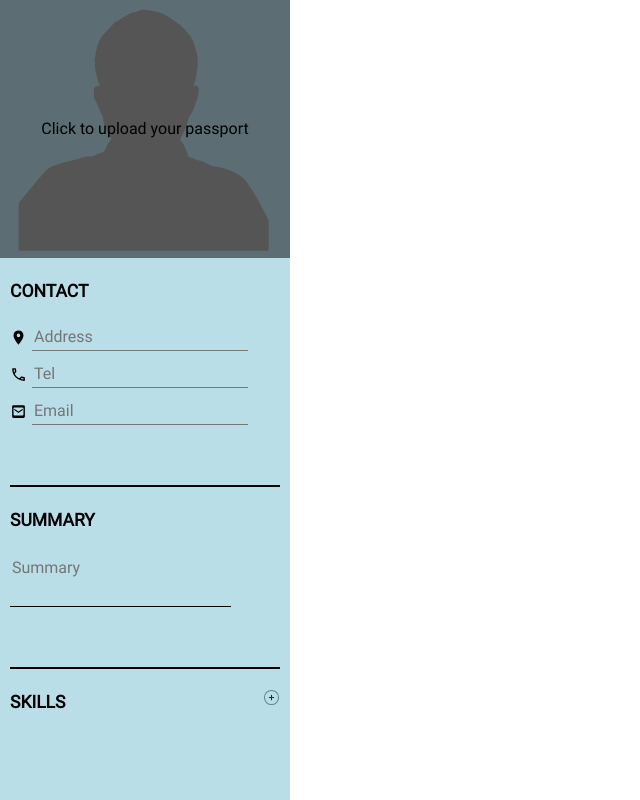
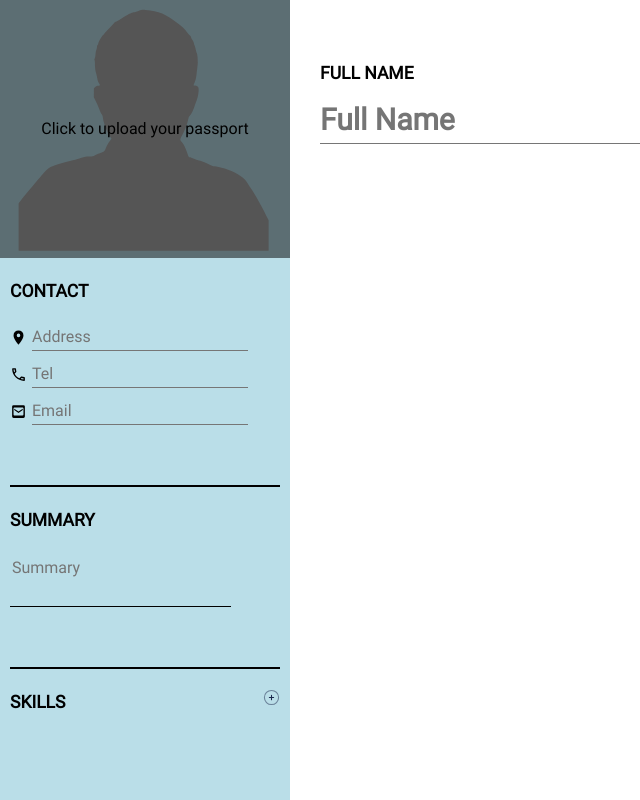
Before and after one commit to PRINCE-OBOT/cv_application, a React (Vite) app: page / in a window 1280 px wide. Shown: the whole page, without its empty margins (0-640 px from the left). Built offline with nearby package versions, Linux system fonts and the light colour scheme.

Commit message:
Add name component

```diff
--- a/src/App.jsx
+++ b/src/App.jsx
@@ -4,6 +4,7 @@ import { Passport } from "./components/passport";
 import { Contact } from "./components/contact";
 import { Summary } from "./components/summary";
 import { Skill } from "./components/skill";
+import { Name } from "./components/name";
 
 function App() {
   return (
@@ -17,7 +18,7 @@ function App() {
         </div>
       </aside>
       <section className="right_side">
-        <header></header>
+        <Name />
         <main></main>
       </section>
     </div>
--- /dev/null
+++ b/src/components/name.jsx
@@ -0,0 +1,86 @@
+import "../styles/name.css";
+import { useState } from "react";
+import { closestItem, getItem, setId } from "../utils";
+
+const nameList = [
+  {
+    value: "",
+    isEdit: true,
+    placeholder: "Full Name"
+  }
+].map(setId);
+
+export function Name() {
+  const [nameItems, setNameItems] = useState(nameList);
+
+  function updateValue(e) {
+    const { item, newItems } = getItem(e, nameItems);
+    item.value = e.target.value;
+    setNameItems(newItems);
+  }
+
+  function toggleEdit(e) {
+    const closest = closestItem(e.target);
+    const inp = closest.querySelector("input");
+
+    const { item, newItems } = getItem(e, nameItems);
+    const isEdit = item.isEdit;
+
+    if (isEdit) {
+      if (inp.value.trim() === "") return;
+    }
+
+    item.isEdit = isEdit ? false : true;
+    setNameItems(newItems);
+  }
+
+  return (
+    <section className="name">
+      <h3>FULL NAME</h3>
+      <div className="name_item_wrapper">
+        {nameItems.map(({ id, isEdit, placeholder, value }) => {
+          return (
+            <li key={id} id={id} className="name_item item" data-item="name">
+              {isEdit ? (
+                <input
+                  className="full_name"
+                  value={value}
+                  placeholder={placeholder}
+                  onChange={updateValue}
+                />
+              ) : (
+                <p className="full_name">{value}</p>
+              )}
+              <div className="modifyFieldWrapper">
+                <svg
+                  width="800px"
+                  height="800px"
+                  viewBox="0 0 24 24"
+                  fill="none"
+                  xmlns="http://www.w3.org/2000/svg"
+                  className="icon"
+                  onClick={toggleEdit}
+                >
+                  <path
+                    d="M21.2799 6.40005L11.7399 15.94C10.7899 16.89 7.96987 17.33 7.33987 16.7C6.70987 16.07 7.13987 13.25 8.08987 12.3L17.6399 2.75002C17.8754 2.49308 18.1605 2.28654 18.4781 2.14284C18.7956 1.99914 19.139 1.92124 19.4875 1.9139C19.8359 1.90657 20.1823 1.96991 20.5056 2.10012C20.8289 2.23033 21.1225 2.42473 21.3686 2.67153C21.6147 2.91833 21.8083 3.21243 21.9376 3.53609C22.0669 3.85976 22.1294 4.20626 22.1211 4.55471C22.1128 4.90316 22.0339 5.24635 21.8894 5.5635C21.7448 5.88065 21.5375 6.16524 21.2799 6.40005V6.40005Z"
+                    stroke="#000000"
+                    strokeWidth="1.5"
+                    strokeLinecap="round"
+                    strokeLinejoin="round"
+                  />
+                  <path
+                    d="M11 4H6C4.93913 4 3.92178 4.42142 3.17163 5.17157C2.42149 5.92172 2 6.93913 2 8V18C2 19.0609 2.42149 20.0783 3.17163 20.8284C3.92178 21.5786 4.93913 22 6 22H17C19.21 22 20 20.2 20 18V13"
+                    stroke="#000000"
+                    strokeWidth="1.5"
+                    strokeLinecap="round"
+                    strokeLinejoin="round"
+                  />
+                </svg>
+              </div>
+            </li>
+          );
+        })}
+      </div>
+    </section>
+  );
+}
--- a/src/styles/App.css
+++ b/src/styles/App.css
@@ -14,6 +14,7 @@
 
 .right_side {
   flex: 1;
+  padding: var(--sz-xxlg) var(--sz-sm) var(--sz-sm) var(--sz-xlg);
 }
 
 .icon {
@@ -34,6 +35,10 @@ input {
   &:focus {
     outline: none;
   }
+}
+
+input {
+  padding-left: 0;
 }
 
 .modifyFieldWrapper {
@@ -66,7 +71,8 @@ input {
 }
 
 .summary_item,
-.skill_item {
+.skill_item,
+.name_item {
   display: flex;
   justify-content: space-between;
   column-gap: var(--sz-sm);
--- /dev/null
+++ b/src/styles/name.css
@@ -0,0 +1,22 @@
+section.name {
+  display: flex;
+  flex-direction: column;
+  row-gap: var(--sz-sm);
+  max-width: 350px;
+}
+
+.name_item {
+  list-style-type: none;
+  display: flex;
+
+  .icon {
+    min-width: 20px;
+  }
+}
+
+.full_name {
+  font-size: 30px;
+  font-weight: 900;
+  text-transform: capitalize;
+  flex: 1;
+}
```
